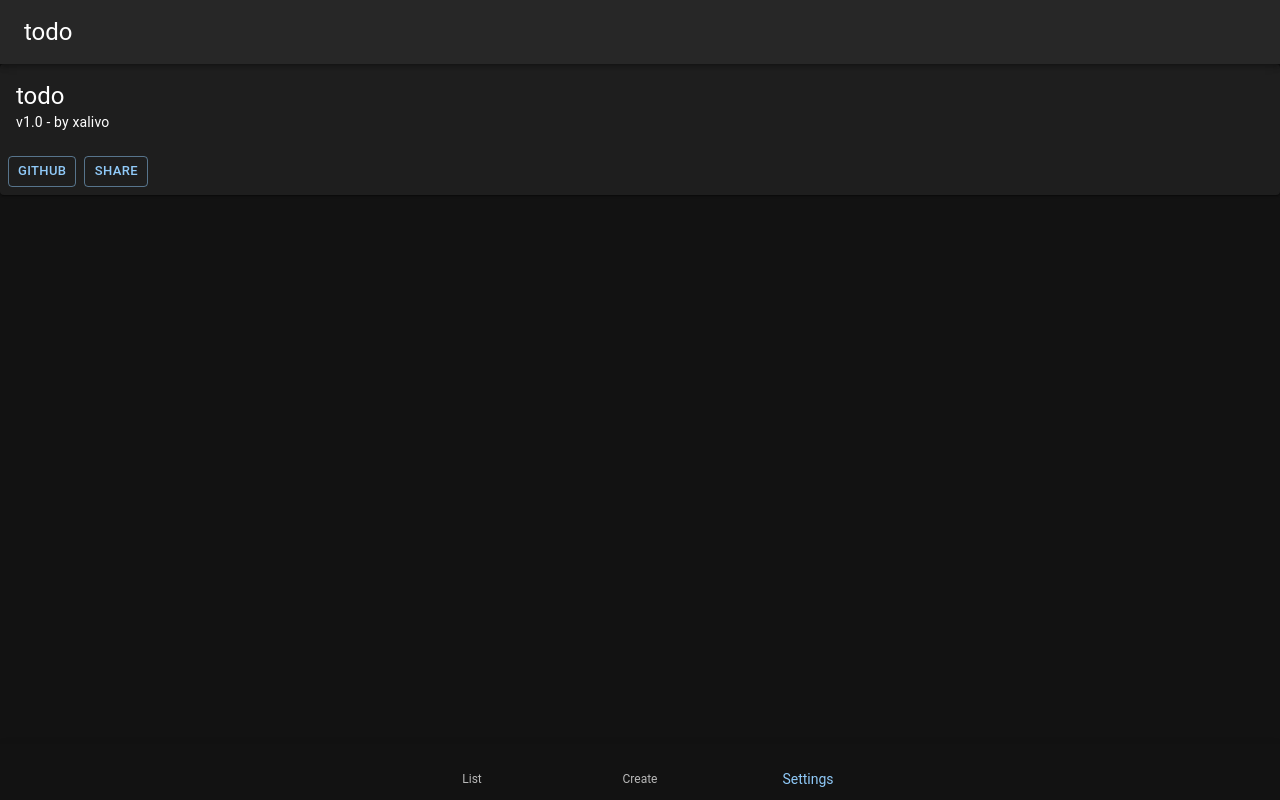
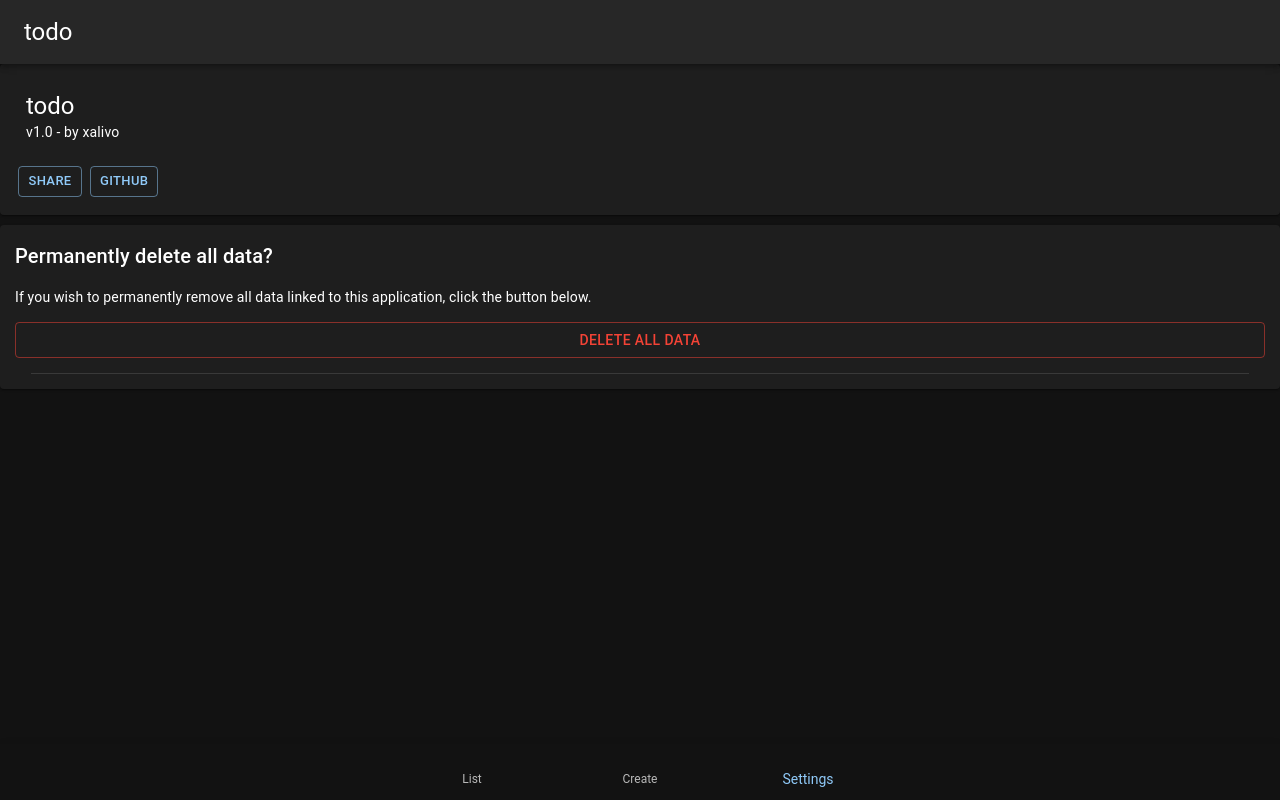
Before and after one commit to xalivo/todo, a React (Vite) app: page / in a window 1280 px wide. Both pictures are taken after a click on the button "Settings". Built offline with nearby package versions, Linux system fonts and the light colour scheme; some icons are missing.

Commit message:
added remove all data feature

```diff
--- a/src/common/constants.ts
+++ b/src/common/constants.ts
@@ -1,2 +1,4 @@
 export const APP_URL = "http://localhost:5173/"
 export const APP_VERSION = "v1.0"
+
+export const PROJECT_GITHUB_URL = "https://github.com/xalivo/todo"
--- a/src/components/SettingsPage.tsx
+++ b/src/components/SettingsPage.tsx
@@ -1,8 +1,10 @@
-import {Button, Card, CardActions, CardContent, Snackbar, Typography} from "@mui/material";
-import {APP_URL, APP_VERSION} from "../common/constants.ts";
+import {Button, Card, CardActions, CardContent, Divider, Snackbar, Typography} from "@mui/material";
+import {APP_URL, APP_VERSION, PROJECT_GITHUB_URL} from "../common/constants.ts";
 import {useState} from "react";
+import useTodoStore from "../store/TodoStore.ts";
 
 const SettingsPage = () => {
+    const {setTodoItems} = useTodoStore();
     const [isSnackbarOpened, setIsSnackbarOpened] = useState<boolean>(false);
     const [msg, setMsg] = useState<string>();
 
@@ -11,19 +13,38 @@ const SettingsPage = () => {
         setIsSnackbarOpened(true);
     }
 
+    const removeAllData = () => {
+        setTodoItems([]);
+        localStorage.removeItem("todoList");
+    }
+
     return (
-        <div style={{width: '100%'}}>
-            <Card>
+        <div style={{width: '100%', display: "flex", flexDirection: "column", gap: 10}}>
+            <Card style={{padding: 10}}>
                 <CardContent>
                     <Typography variant={"h5"}>todo</Typography>
                     <Typography variant={"body2"}>{APP_VERSION} - by xalivo</Typography>
                 </CardContent>
                 <CardActions>
-                    <Button variant={"outlined"} size={"small"}>GitHub</Button>
-                    <Button onClick={() => {navigator.clipboard.writeText(APP_URL); sendMessage("Copied to clipboard.")}} variant={"outlined"}
-                            size={"small"}>Share</Button>
+                    <Button
+                        onClick={() => {
+                            navigator.clipboard.writeText(APP_URL);
+                            sendMessage("Copied to clipboard.")
+                        }}
+                        variant={"outlined"}
+                        size={"small"}>Share</Button>
+                    <Button href={PROJECT_GITHUB_URL} variant={"outlined"} size={"small"}>GitHub</Button>
                 </CardActions>
             </Card>
+            <Card style={{padding: 15, display: "flex", flexDirection: "column", gap: 15}}>
+                <Typography variant={"h6"}>Permanently delete all data?</Typography>
+                <Typography variant={"body2"}>If you wish to permanently remove all data linked to this application,
+                    click the
+                    button below.</Typography>
+                <Button onClick={removeAllData} variant={"outlined"} color={"error"}>Delete all data</Button>
+                <Divider variant={"middle"}/>
+            </Card>
+
             <Snackbar open={isSnackbarOpened}
                       autoHideDuration={1000}
                       onClose={() => setIsSnackbarOpened(false)}
```
